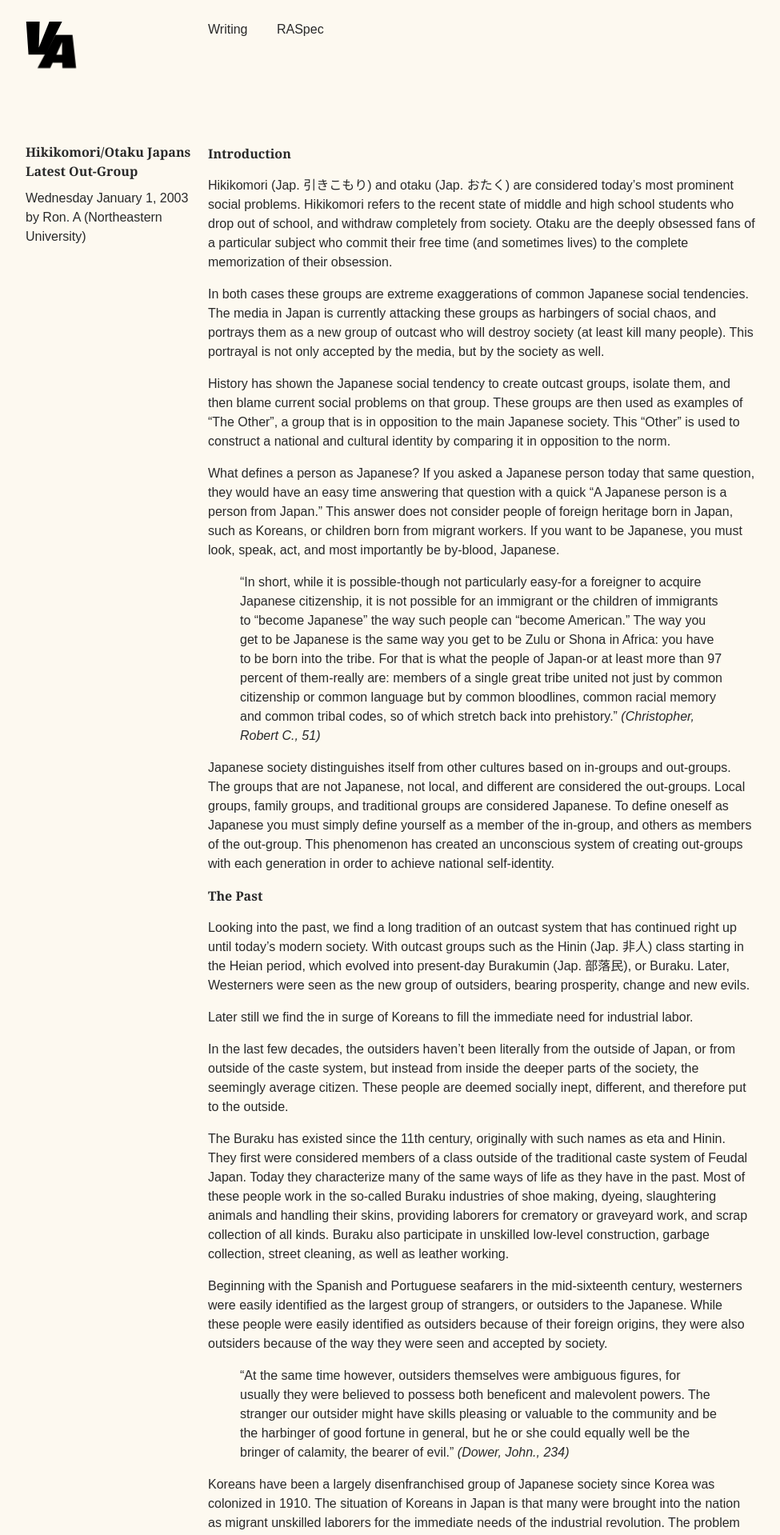
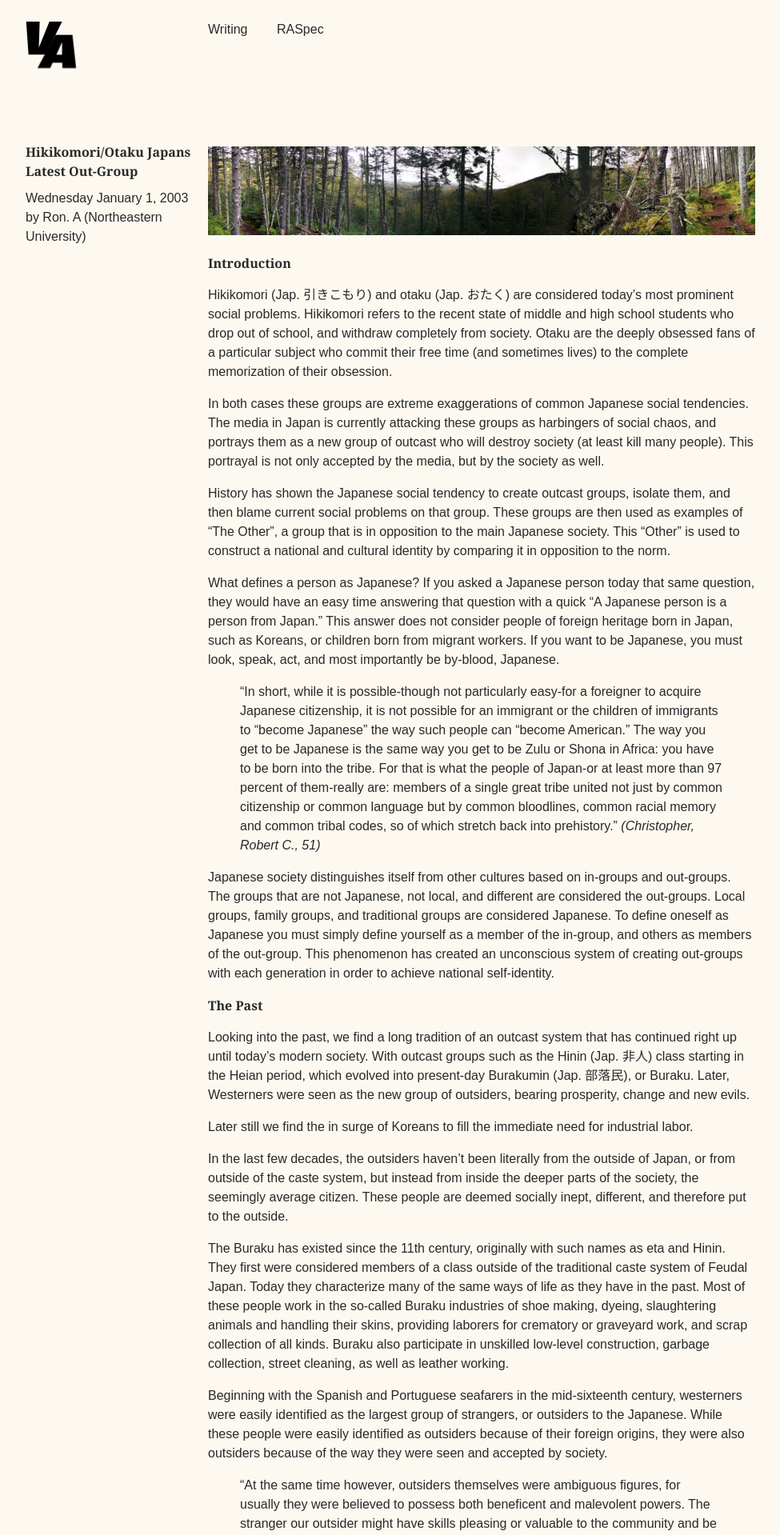
Before and after one commit to visual-assault/visual-assault.github.io, a Jekyll site: the page built from _posts/2004-01-01-hikikomori-otaku--japans-latest-outcasts.md, in a window 1280 px wide. Shown: the top 1919 px of the page at 80% size, without its empty margins (152-1127 px from the left). Built offline with Jekyll 4.4.1, drawn with Linux system fonts in a browser that asks for light colours.

Commit message:
Added image to hikikomori article

```diff
--- a/_posts/2004-01-01-hikikomori-otaku--japans-latest-outcasts.md
+++ b/_posts/2004-01-01-hikikomori-otaku--japans-latest-outcasts.md
@@ -9,6 +9,9 @@ metaOgType: "article"
 author: Ron. A (Northeastern University)
 license: cc-by-nc-sa
 ---
+
+
+![Mt. Isolation NH, USA](/static/images/2003-01-01-hikikomori-mt-isolation.jpg)
 
 
 ## Introduction
```
Also changed, not shown: static/images/2003-01-01-hikikomori-mt-isolation.jpg (added).
